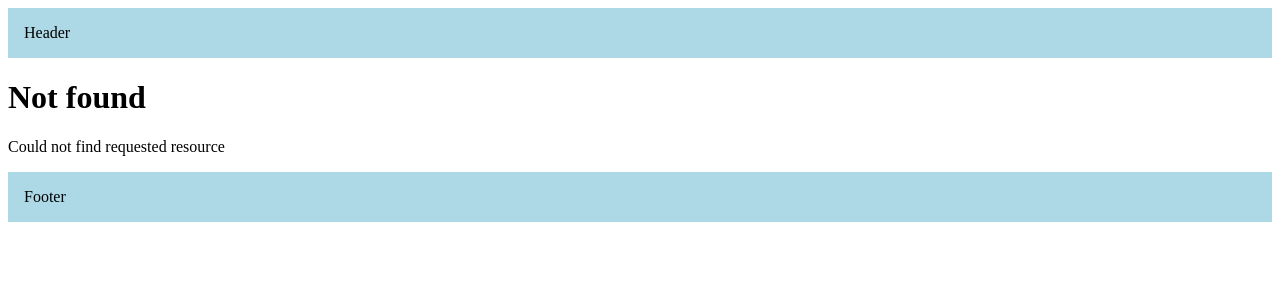
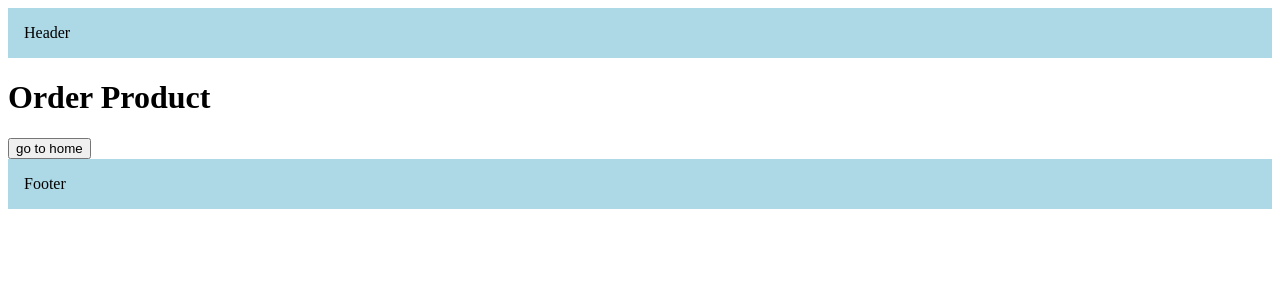
Before and after one commit to sergio-arce/next-15, a Next.js app: page /order-product in a window 1280 px wide. Before the commit this address had no page. Shown: the top 300 px of the page. Built offline with nearby package versions, Linux system fonts and the light colour scheme.

Commit message:
add programatic navegation in order-product and redirect in reviewId page

```diff
--- /dev/null
+++ b/src/app/order-product/page.tsx
@@ -0,0 +1,25 @@
+'use client'
+
+import { useRouter } from "next/navigation"
+
+export default function OrderProduct() {
+
+  const router = useRouter()
+
+  const handleClick = () => {
+    router.push('/')
+    // router.back() -> Va a la página anterior en el historial
+    // router.forward() -> Va a la siguiente página en el historial
+    // router.prefetch('/') -> Precarga la ruta '/' para una navegación más rápida
+    // router.push('/') -> Navega a '/' y agrega al historial
+    // router.refresh() -> Recarga la página actual sin perder el estado
+    // router.replace('/') -> Reemplaza la URL actual por '/' sin agregar al historial
+  }
+
+  return <>
+    <h1>Order Product</h1>
+
+    <button onClick={handleClick}>go to home</button>
+
+  </>
+}
--- a/src/app/product/[productId]/review/[reviewId]/page.tsx
+++ b/src/app/product/[productId]/review/[reviewId]/page.tsx
@@ -16,7 +16,7 @@
 // ===========================================
 
 
-import { notFound } from "next/navigation";
+import { notFound, redirect } from "next/navigation";
 
 interface ProductReviewProps {
   params: Promise<{
@@ -30,7 +30,8 @@ export default async function ProductReview({ params }: ProductReviewProps) {
   const { productId, reviewId } = await params
 
   if (parseInt(reviewId) > 1000) {
-    notFound()
+    // notFound() // Show not-found page in /product/[productId]/review
+    redirect('/product') // redirect /product page
   }
 
   return (<>
```
